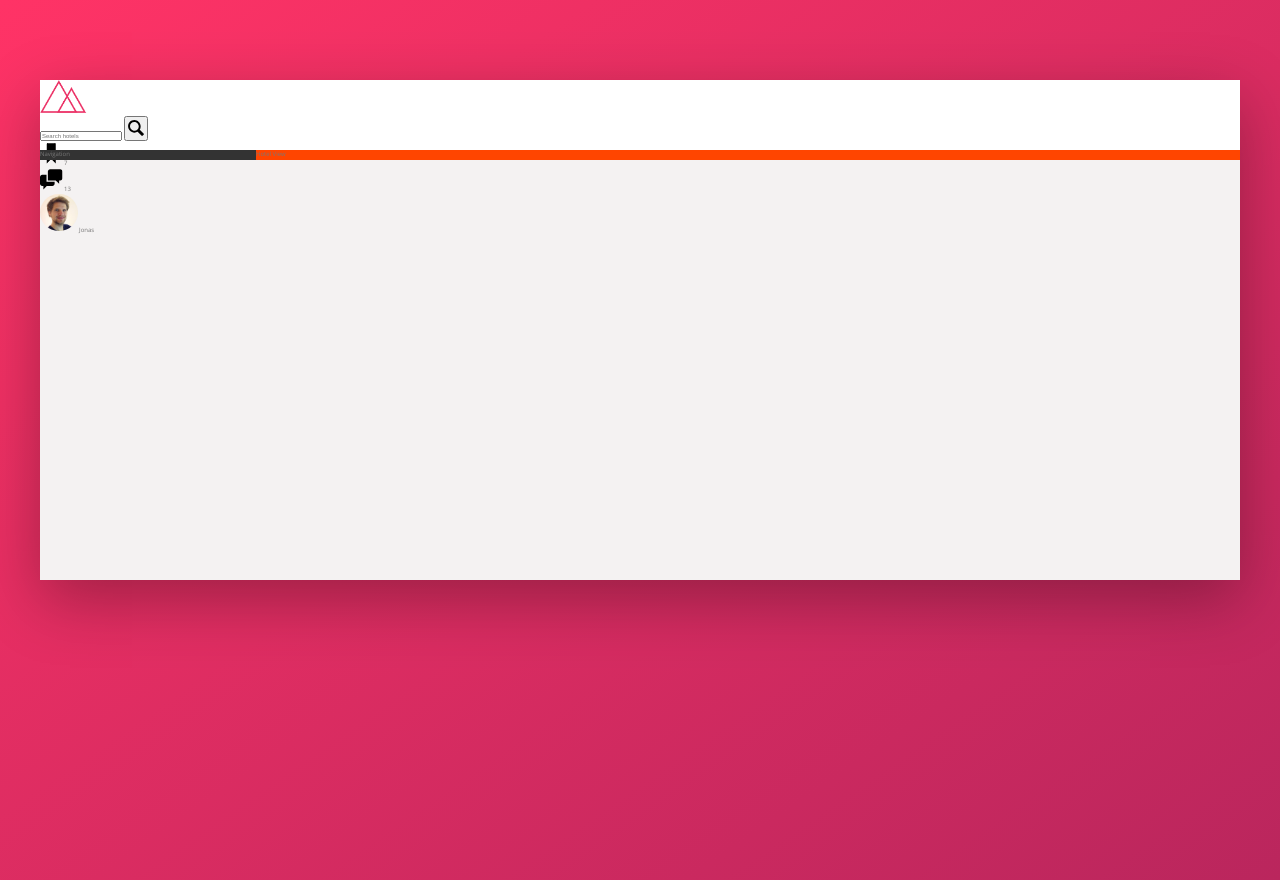
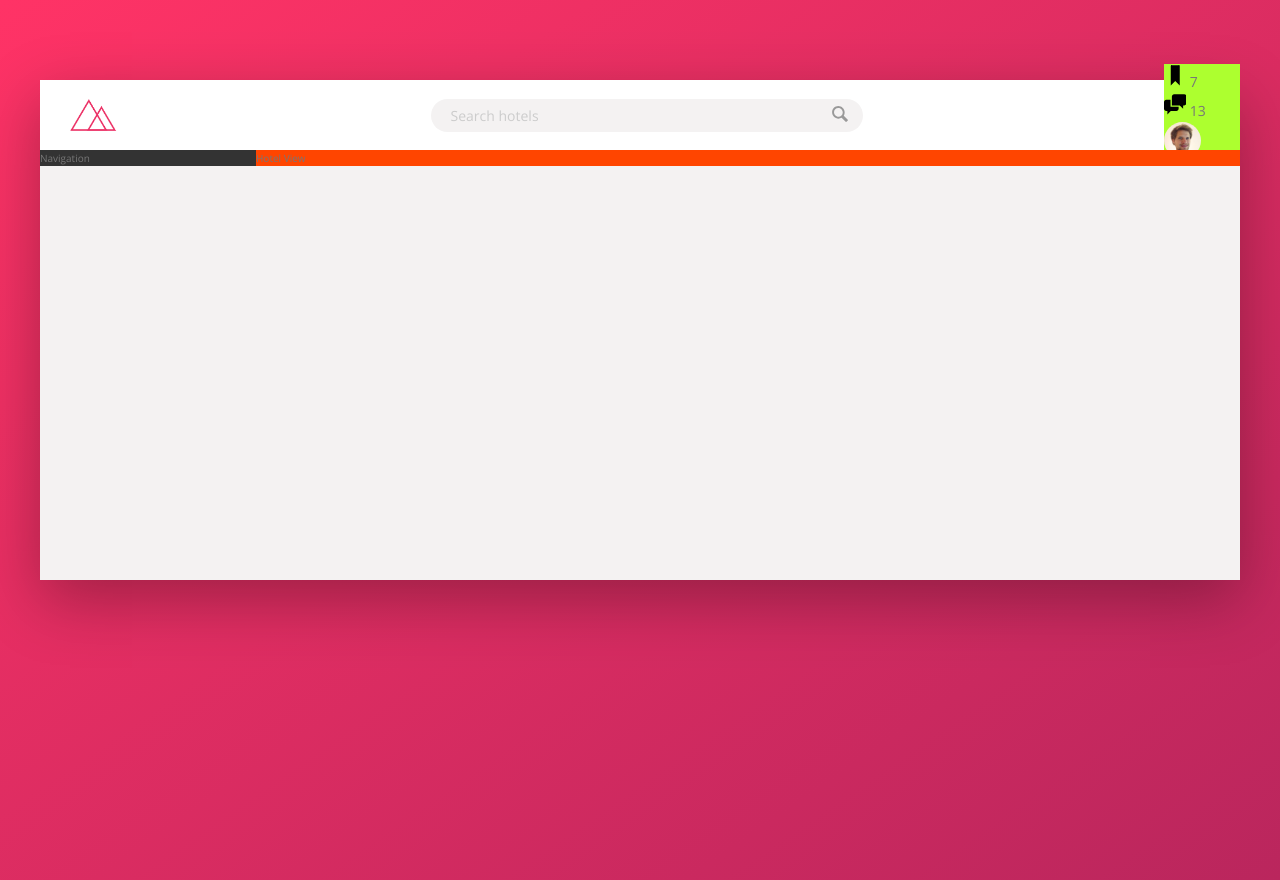
Before and after one commit to daikadai/HTMLCSS-Flex, a website: page index.html in a window 1280 px wide. Drawn offline with nearby package versions, Linux system fonts and the light colour scheme.

Commit message:
5. Building the Header

```diff
--- a/index.html
+++ b/index.html
@@ -16,7 +16,7 @@
                 <img src="img/logo.png" alt="" class="logo">
                 <form class="search">
                     <input type="text" class="search__input" placeholder="Search hotels">
-                    <button class="search__button">
+                    <button action="#" class="search__button">
                         <svg class="search__icon">
                             <use xlink:href="img/sprite.svg#icon-magnifying-glass"></use>
                         </svg>
--- a/sass/_base.scss
+++ b/sass/_base.scss
@@ -40,11 +40,11 @@ Grey dark 3: #999
 *::before,
 *::after {
   box-sizing: inherit;
-  font-size: 62.5%;
 }
 
 html {
   box-sizing: border-box;
+  font-size: 62.5%;
 }
 
 body {
--- a/sass/_component.scss
+++ b/sass/_component.scss
@@ -1,24 +1,63 @@
 //Logo
 .logo {
-  height: 3.25rem
+  height: 3.25rem;
+  margin-left: 3rem;
 }
 
 //SEARCH
 .search {
+  flex: 0 0 40%;
+
+  display: flex;
+  align-items: center;
+  justify-content: center;
   &__input {
+    font-family: inherit;
+    font-size: inherit;
+    background-color: var(--color-grey-light-2);
+    border: none;
+    padding: .7rem 2rem;
+    border-radius: 100px;
+    width: 90%;
+    transition: all 0.2s;
+    margin-right: -3.25rem;
+    &:focus {
+      outline: none;
+      width: 100%;
+      background-color: var(--color-grey-light-3);
+    }
 
+    &::-webkit-input-placeholder {
+      font-weight: 100;
+      color: var(--color-grey-light-4)
+    }
+  }
+
+  &__input:focus + &__button {
+    background-color: var(--color-grey-light-3);
   }
   &__button {
+    border: none;
+    background-color: var(--color-grey-light-2);
 
+    &:focus {
+      outline: none;
+    }
+
+    &:active {
+      transform: translateY(2px);
+    }
   }
   &__icon {
     height: 2rem;
     width: 2rem;
-  }
+    fill: var(--color-grey-dark-3)
+  };
 }
 
 //USER NAVIGATION
 .user-nav {
+  background-color: greenyellow;
   &__icon-box {
 
   }
--- a/sass/_layout.scss
+++ b/sass/_layout.scss
@@ -7,9 +7,14 @@
 }
 
 .header {
+  font-size: 1.4rem;
   height: 7rem;
   background-color: #fff;
-  border-bottom:  var(--color-grey-light-2)
+  border-bottom:  var(--color-grey-light-2);
+
+  display: flex;
+  justify-content: space-between;
+  align-items: center;
 }
 
 .content {
```
Also changed, not shown: css/style.css.
